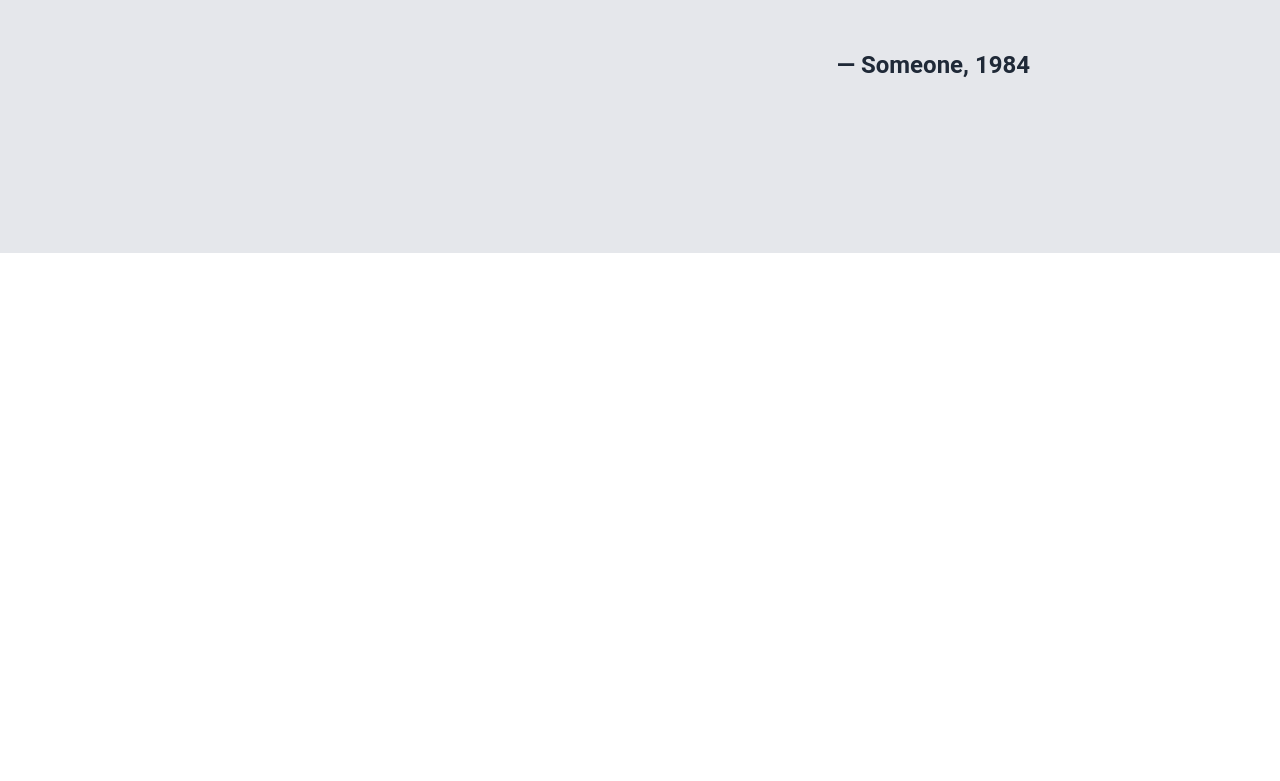
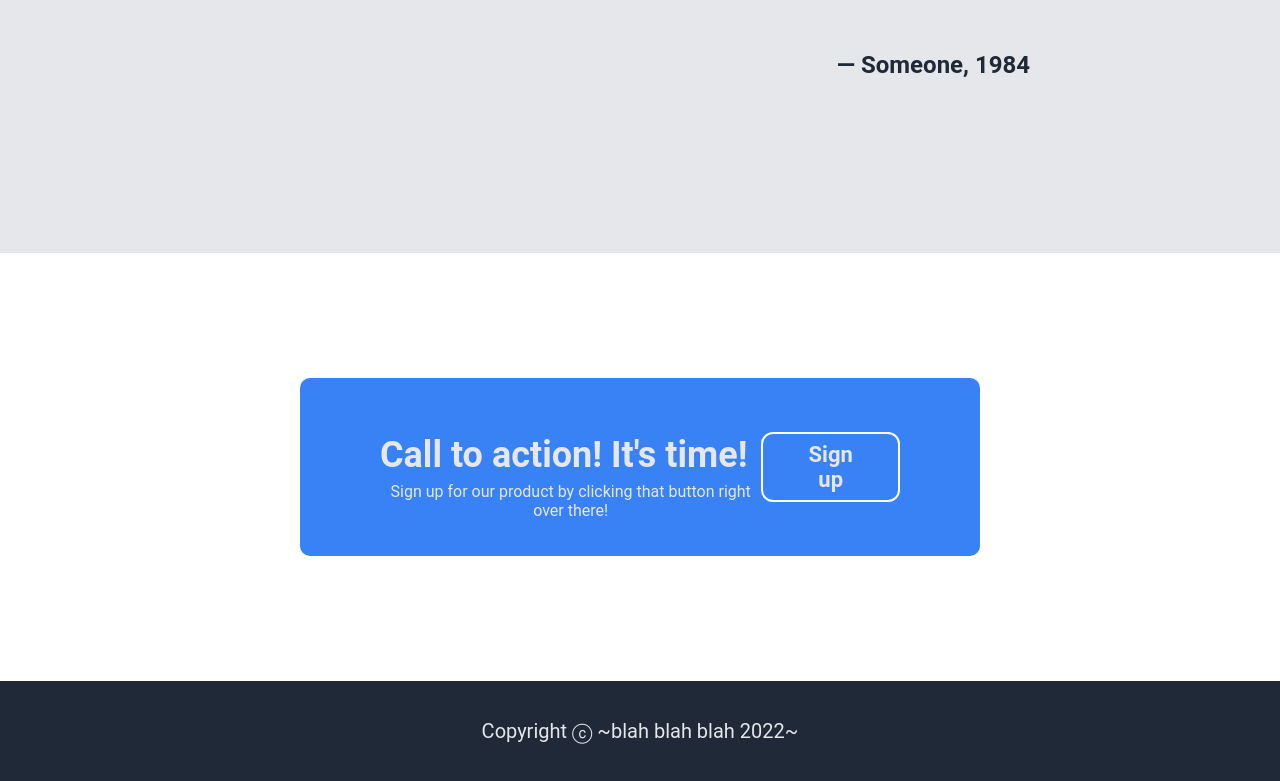
Before and after one commit to mrdethos/landing-page, a plain HTML site: page index.html in a window 1280 px wide. Shown: the part 1463-2244 px from the top of the page. Before the commit the page ends 1716 px from the top, so only its background shows below. Drawn offline with Linux system fonts and the light colour scheme.

Commit message:
added 'call' section and footer

```diff
--- a/index.html
+++ b/index.html
@@ -47,5 +47,15 @@
         <h2 id="quote-phrase">This is an inspiring quote, or a testimonial from a customer. Maybe it's just filling up space. Who knows? All I know is that it looks nice.</h2>
         <p id="quote-name">— Someone, 1984</p>
     </div>
+    <div class="call-content">
+        <div class="call-container">
+            <h3 id="call-title">Call to action! It's time!</h3>
+            <p id="call-text">Sign up for our product by clicking that button right over there!</p>
+        </div>
+        <a href="index.html" class="call-button">Sign up</a>
+    </div>
+    <div class="footer">
+        <p>Copyright ⓒ ~blah blah blah 2022~</p>
+    </div>
 </body>
 </html>
--- a/style.css
+++ b/style.css
@@ -126,3 +126,52 @@ h1 {
     color: #1F2937;
     font-weight: bold;
 }
+
+.call-content {
+    display: flex;
+    background-color: #3882F6;
+    color: #E5E7EB;
+    text-align: center;
+    border-radius: 10px;
+    margin: 125px;
+    margin-left: 300px;
+    margin-right: 300px;
+    padding: 20px;
+    padding-left: 80px;
+    padding-right: 80px;
+    justify-content: space-between;
+    align-items: center;
+}
+
+
+#call-title {
+    display: flex;
+    align-self: center;
+    font-size: 36px;
+    margin-bottom: 6px;
+}
+
+#call-text {
+    margin-top: 6px;
+}
+
+.call-button {
+    border: solid 2px #FFF;
+    border-radius: 12px;
+    padding: 8px;
+    padding-left: 35px;
+    padding-right: 35px;
+    background-color: #3882F6;
+    font-size: 22px;
+    font-weight: bold;
+}
+
+.footer {
+    background-color: #1F2937;
+    display: flex;
+    align-items: center;
+    justify-content: center;
+    padding: 18px;
+    font-size: 20px;
+    color: #E5E7EB;
+}
```
